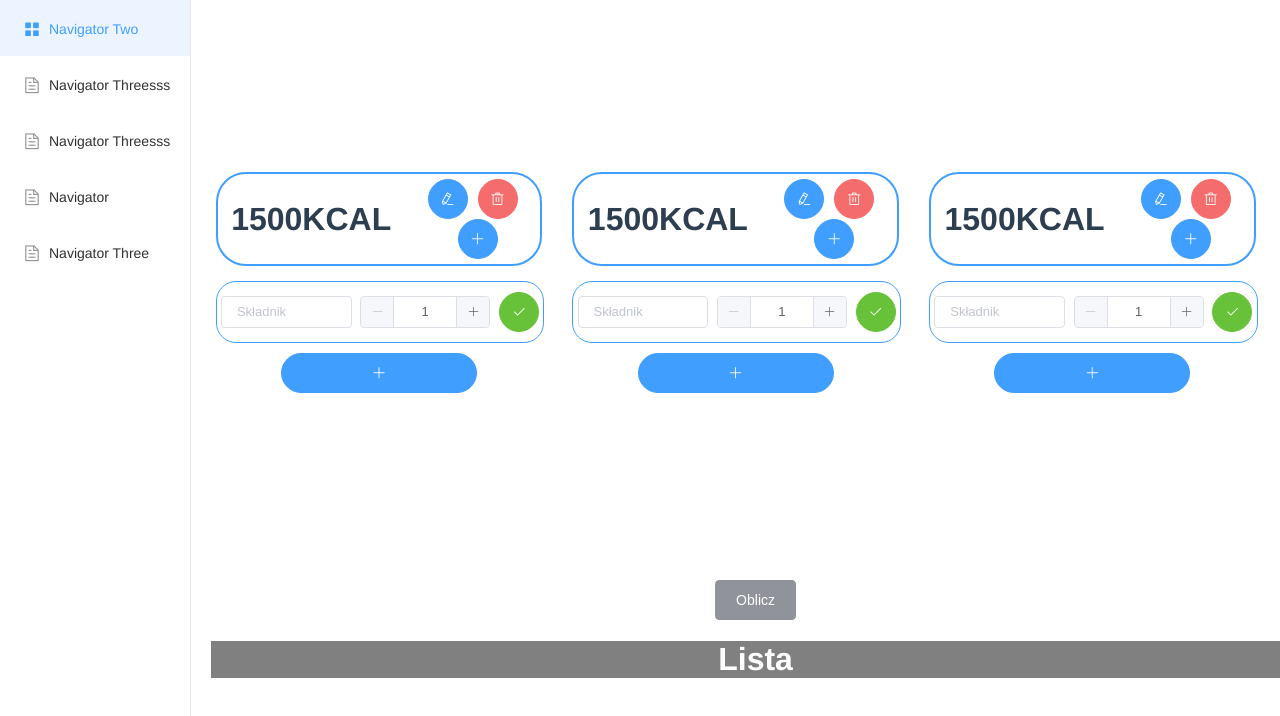
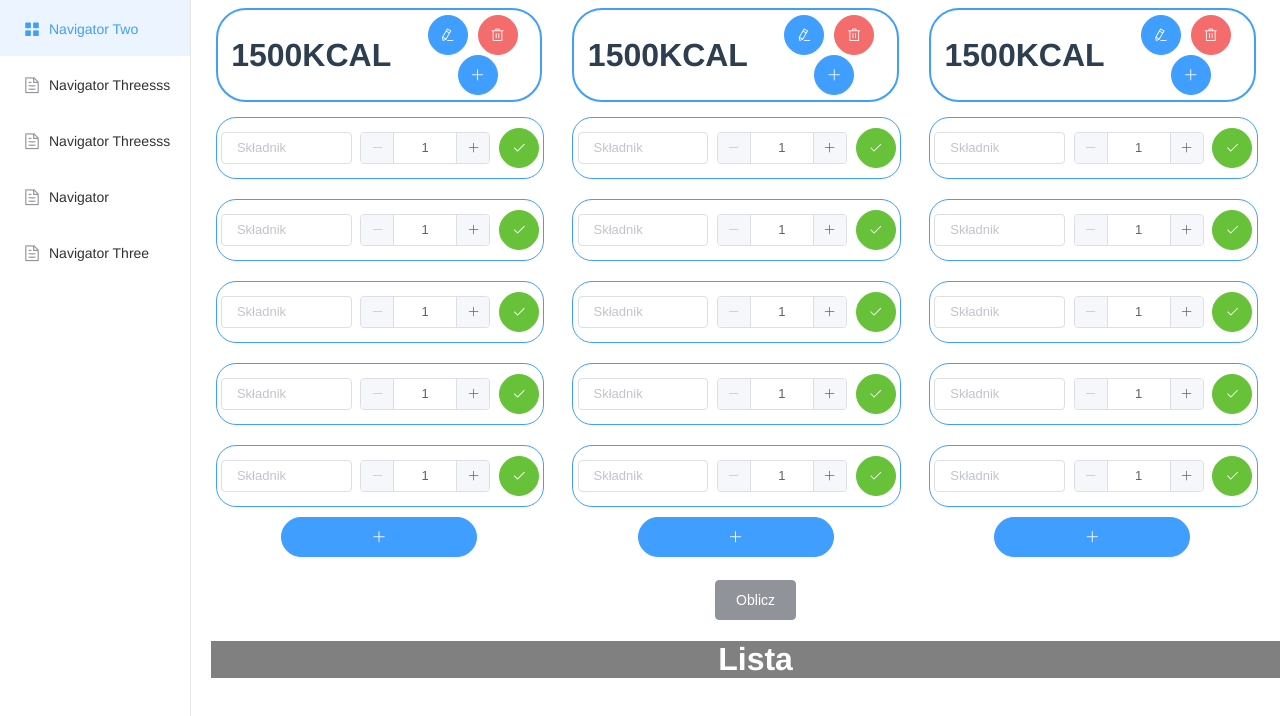
Before and after one commit to Michal-Kozak/Catering-System, a Vue app: page / in a window 1280 px wide. Shown: the top 716 px of the page. Built offline with nearby package versions, Linux system fonts and the light colour scheme.

Commit message:
Add - More Temporary Products

```diff
--- a/src/components/dietList.vue
+++ b/src/components/dietList.vue
@@ -1,6 +1,43 @@
 
 <template>
     <div class="calculator">
+
+        <div class="calculator__row">
+
+            <div class="calculator__type">
+
+                <div class="list__name" contenteditable="true">
+           <h1>1500KCAL</h1>
+                </div>
+           <div >
+               <el-button type="primary" icon="el-icon-edit" circle></el-button>
+                <el-button type="danger" icon="el-icon-delete" circle></el-button>
+                <el-button type="primary" icon="el-icon-plus" circle></el-button>
+            </div>
+            </div>
+
+            <dietitem
+             @addItem="addItem($event)"
+             > </dietitem>
+             <dietitem
+             @addItem="addItem($event)"
+             > </dietitem>
+             <dietitem
+             @addItem="addItem($event)"
+             > </dietitem>
+             <dietitem
+             @addItem="addItem($event)"
+             > </dietitem>
+             <dietitem
+             @addItem="addItem($event)"
+             > </dietitem>
+
+
+             <div class="addTask__button">
+              <el-button type="primary" icon="el-icon-plus" round style="width:60%;"></el-button>
+              </div>
+
+        </div>
 
         <div class="calculator__row">
 
@@ -17,6 +54,18 @@
             </div>
 
             <dietitem
+             @addItem="addItem($event)"
+             > </dietitem>
+             <dietitem
+             @addItem="addItem($event)"
+             > </dietitem>
+             <dietitem
+             @addItem="addItem($event)"
+             > </dietitem>
+             <dietitem
+             @addItem="addItem($event)"
+             > </dietitem>
+             <dietitem
              @addItem="addItem($event)"
              > </dietitem>
 
@@ -43,28 +92,16 @@
             <dietitem
              @addItem="addItem($event)"
              > </dietitem>
-
-             <div class="addTask__button">
-              <el-button type="primary" icon="el-icon-plus" round style="width:60%;"></el-button>
-              </div>
-
-        </div>
-
-        <div class="calculator__row">
-
-            <div class="calculator__type">
-
-                <div class="list__name">
-           <h1>1500KCAL</h1>
-                </div>
-           <div >
-               <el-button type="primary" icon="el-icon-edit" circle></el-button>
-                <el-button type="danger" icon="el-icon-delete" circle></el-button>
-                <el-button type="primary" icon="el-icon-plus" circle></el-button>
-            </div>
-            </div>
-
-            <dietitem
+             <dietitem
+             @addItem="addItem($event)"
+             > </dietitem>
+             <dietitem
+             @addItem="addItem($event)"
+             > </dietitem>
+             <dietitem
+             @addItem="addItem($event)"
+             > </dietitem>
+             <dietitem
              @addItem="addItem($event)"
              > </dietitem>
 
```
